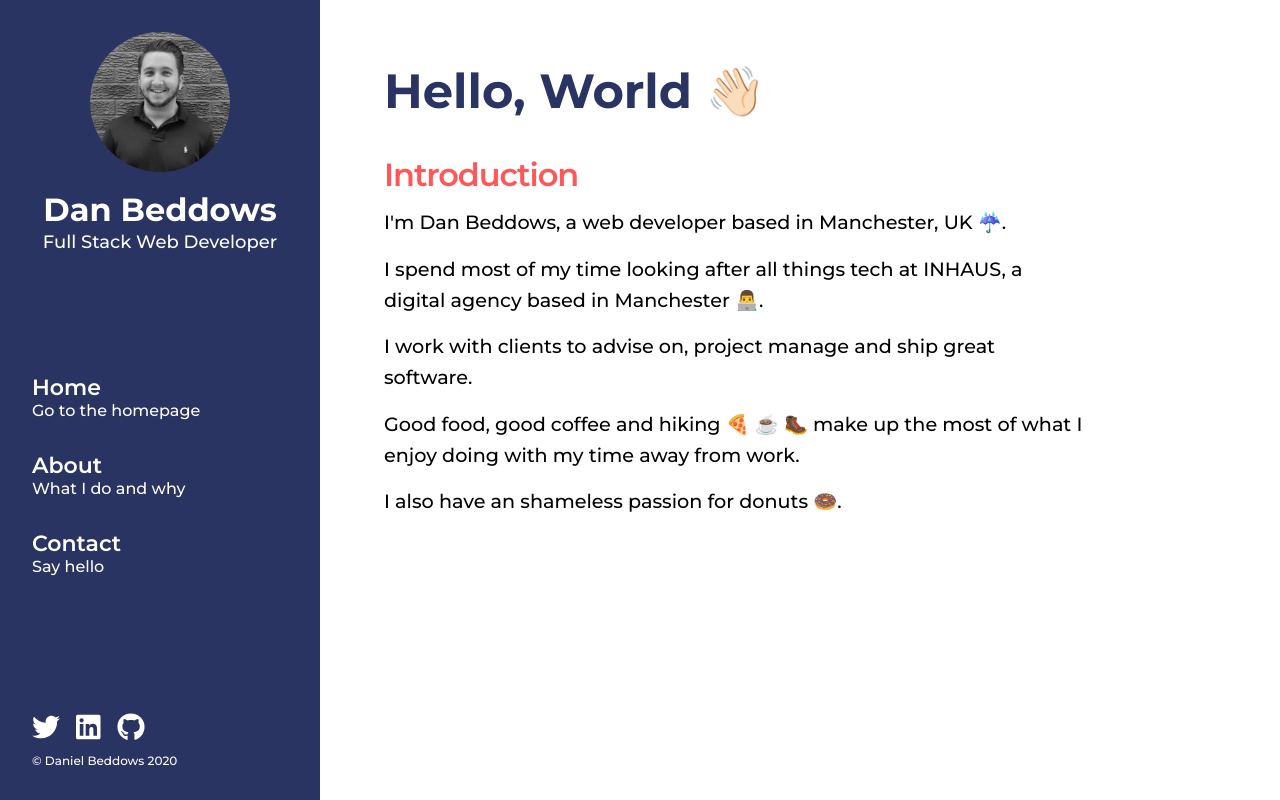
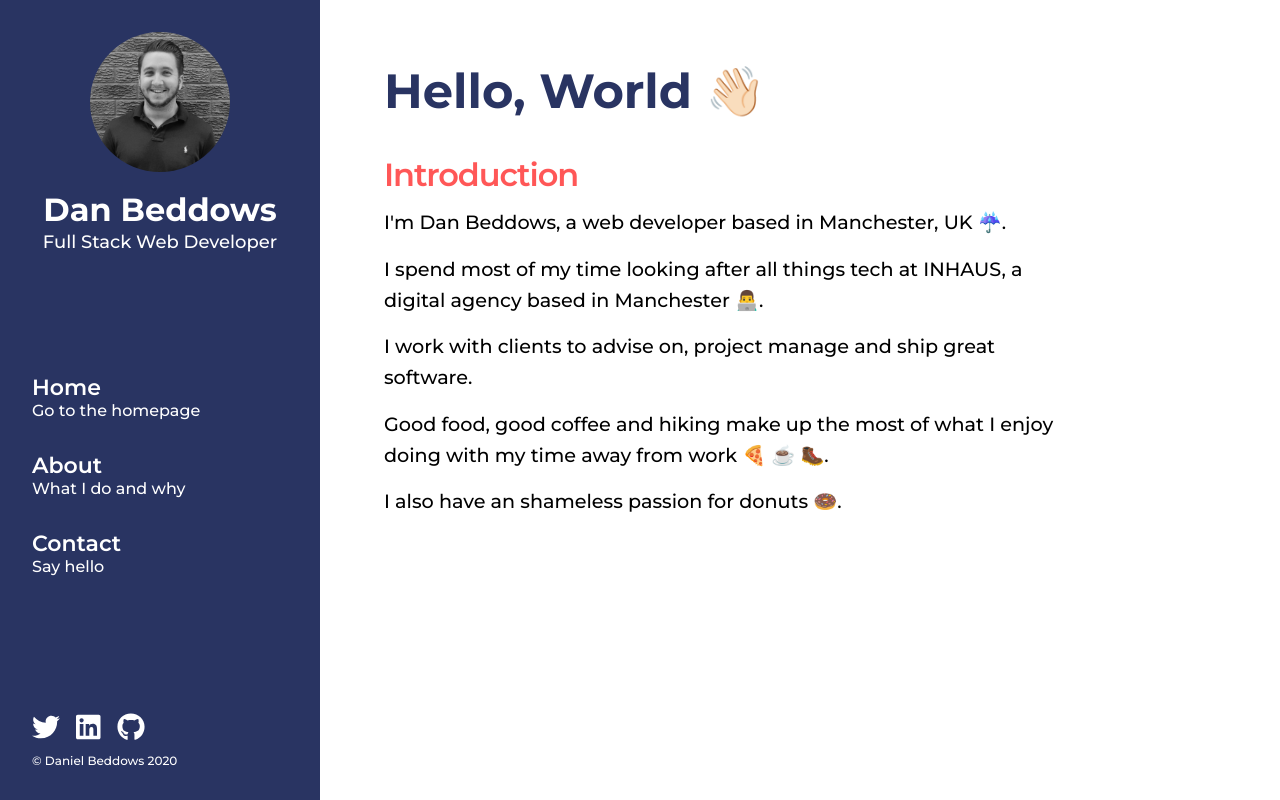
Before and after one commit to danbeddows/danbeddows.com, a Next.js app: page / in a window 1280 px wide. Built offline with nearby package versions, Linux system fonts and the light colour scheme.

Commit message:
copy changes

```diff
--- a/pages/index.js
+++ b/pages/index.js
@@ -15,8 +15,8 @@ export default function Home() {
         software.
       </p>
       <p>
-        Good food, good coffee and hiking 🍕 ☕️ 🥾 make up the most of what I
-        enjoy doing with my time away from work.
+        Good food, good coffee and hiking make up the most of what I enjoy doing
+        with my time away from work 🍕 ☕️ 🥾.
       </p>
       <p>I also have an shameless passion for donuts 🍩.</p>
     </div>
```
Also changed, not shown: pages/about.js (+6 -6 lines).
